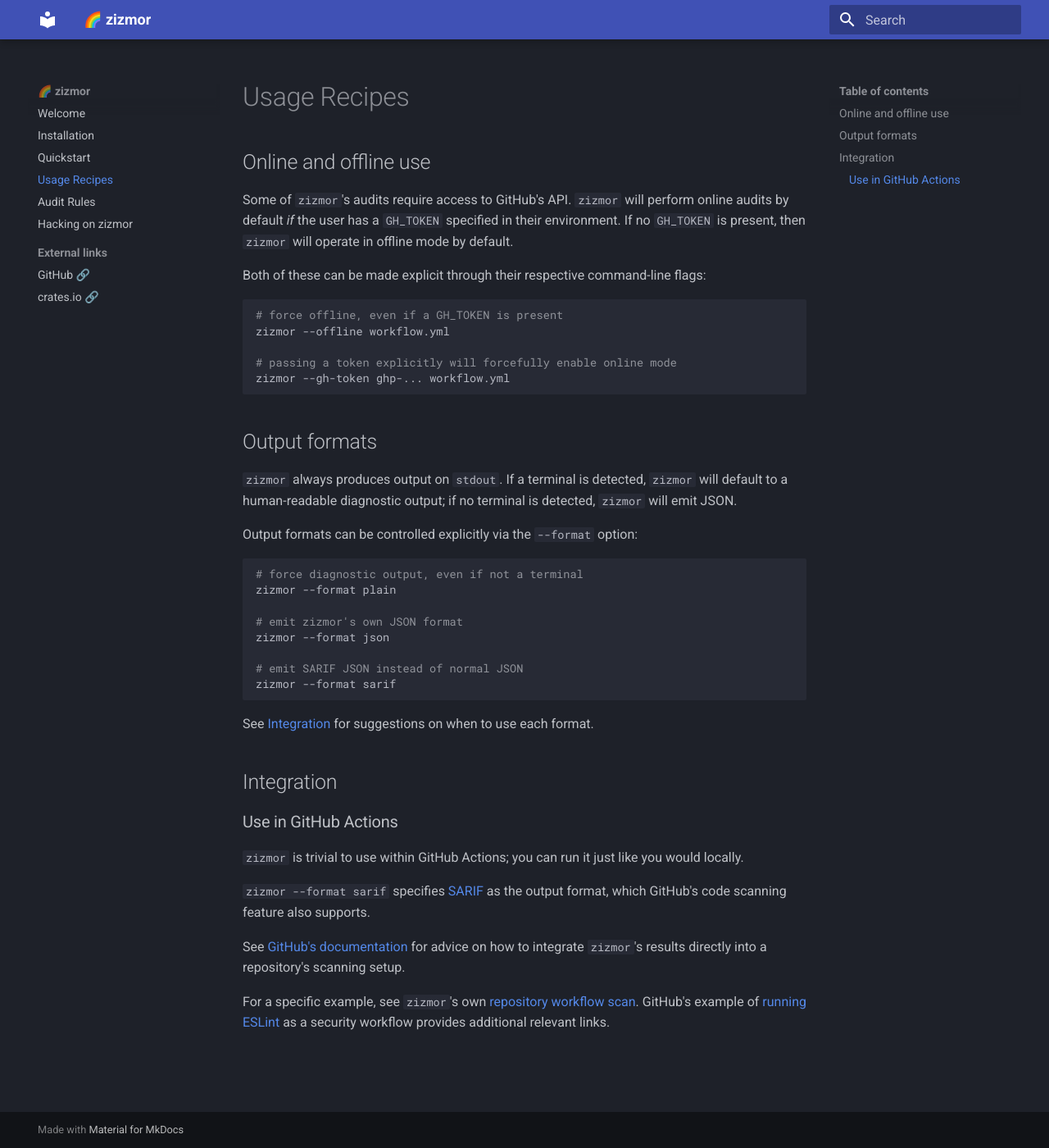
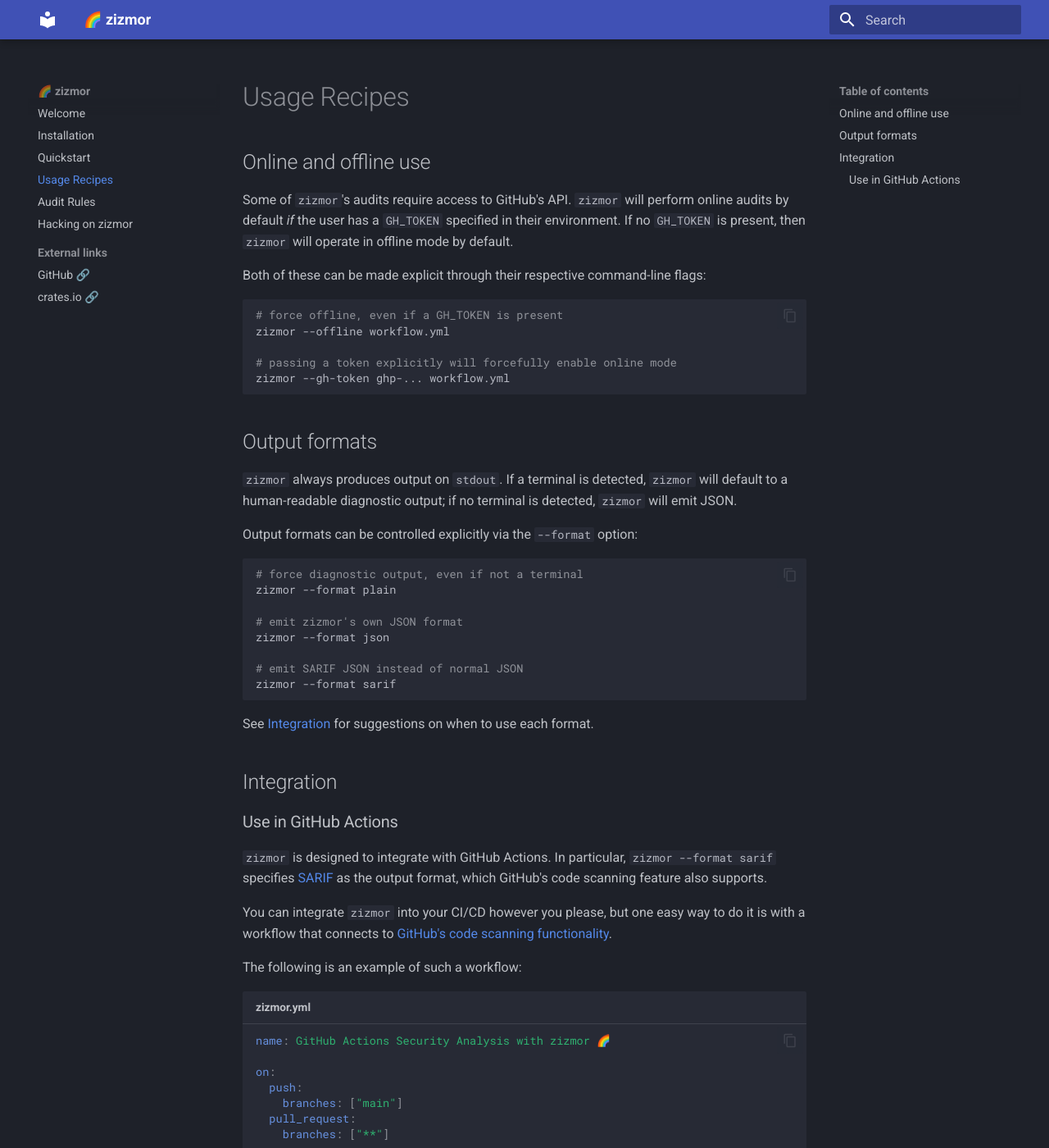
Before and after one commit to zizmorcore/zizmor, an MkDocs documentation site: the page built from docs/usage.md, in a window 1280 px wide and 1400 px high. Shown: the whole window at 82% size. Built offline with MkDocs 1.6.1 and Material for MkDocs 9.7.7, drawn with Linux system fonts in a browser that asks for light colours; some of the changed text lies outside the part shown.

Commit message:
docs: add an example GHA workflow (#98)

````diff
--- a/docs/usage.md
+++ b/docs/usage.md
@@ -42,22 +42,60 @@
 
 ### Use in GitHub Actions
 
-`zizmor` is trivial to use within GitHub Actions; you can run it just like
-you would locally.
-
+`zizmor` is designed to integrate with GitHub Actions. In particular,
 `zizmor --format sarif` specifies [SARIF] as the output format, which GitHub's
 code scanning feature also supports.
 
-See [GitHub's documentation] for advice on how to integrate `zizmor`'s results
-directly into a repository's scanning setup.
+You can integrate `zizmor` into your CI/CD however you please, but one
+easy way to do it is with a workflow that connects to
+[GitHub's code scanning functionality].
 
-For a specific example, see `zizmor`'s own [repository workflow scan].
-GitHub's example of [running ESLint] as a security workflow provides additional
-relevant links.
+The following is an example of such a workflow:
+
+```yaml title="zizmor.yml"
+name: GitHub Actions Security Analysis with zizmor 🌈
+
+on:
+  push:
+    branches: ["main"]
+  pull_request:
+    branches: ["**"]
+
+jobs:
+  zizmor:
+    name: zizmor latest via Cargo
+    runs-on: ubuntu-latest
+    permissions:
+      contents: read
+      security-events: write
+    steps:
+      - name: Checkout repository
+        uses: actions/checkout@v4
+        with:
+          persist-credentials: false
+      - name: Setup Rust
+        uses: actions-rust-lang/setup-rust-toolchain@v1
+      - name: Get zizmor
+        run: cargo install zizmor
+      - name: Run zizmor 🌈
+        run: zizmor --format sarif . > results.sarif
+        env:
+          GH_TOKEN: ${{ secrets.GITHUB_TOKEN }} # (1)!
+      - name: Upload SARIF file
+        uses: github/codeql-action/upload-sarif@v3
+        with:
+          sarif_file: results.sarif
+          category: zizmor
+```
+
+1. Optional: Remove the `env:` block to only run `zizmor`'s offline audits.
+
+For more inspiration, see `zizmor`'s own [repository workflow scan], as well
+as  GitHub's example of [running ESLint] as a security workflow.
 
 [SARIF]: https://sarifweb.azurewebsites.net/
 
-[GitHub's documentation]: https://docs.github.com/en/code-security/code-scanning/integrating-with-code-scanning/uploading-a-sarif-file-to-github
+[GitHub's code scanning functionality]: https://docs.github.com/en/code-security/code-scanning/integrating-with-code-scanning/uploading-a-sarif-file-to-github
 
 [repository workflow scan]: https://github.com/woodruffw/zizmor/blob/main/.github/workflows/zizmor.yml
 
--- a/mkdocs.yml
+++ b/mkdocs.yml
@@ -20,10 +20,14 @@
   name: material
   palette:
     scheme: slate
+  icon:
+    annotation: material/arrow-right-circle
   features:
     - navigation.expand
     - navigation.sections
     - navigation.tracking
+    - content.code.copy
+    - content.code.annotate
 
 markdown_extensions:
   # Makes sure we render `<https://...>`-style links correctly.
@@ -33,6 +37,7 @@
   - pymdownx.details
   - pymdownx.superfences
   - md_in_html
+  - attr_list
   - toc:
       permalink: 🔗
 
````
Also changed, not shown: 1 other file.
